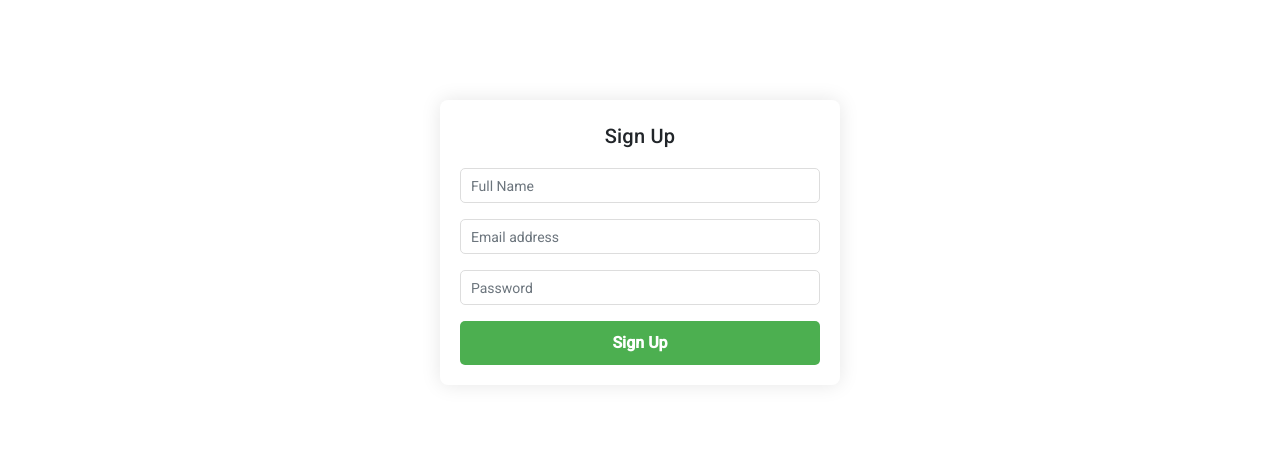
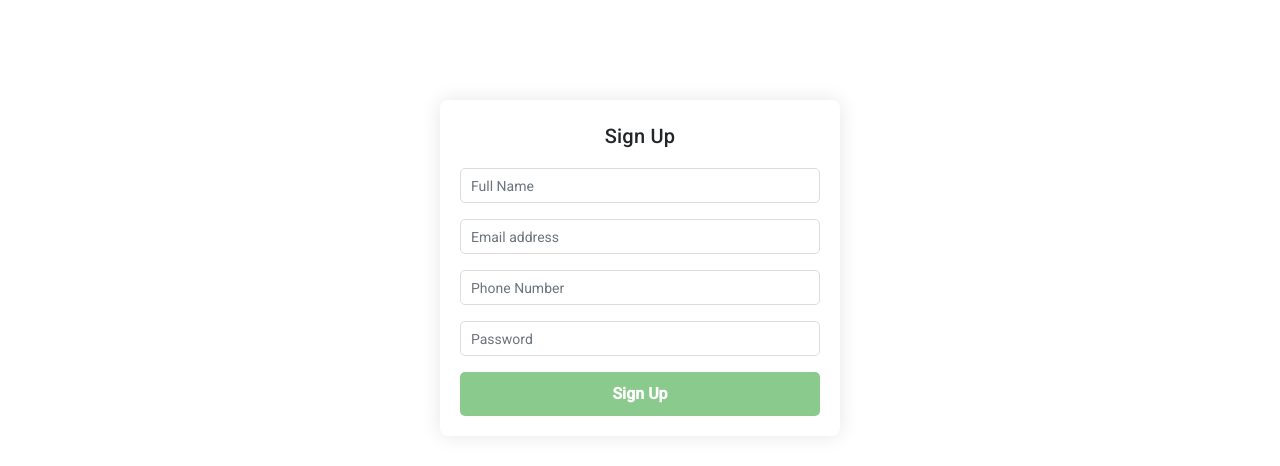
Before and after one commit to kavinkumarms/angularapp, an Angular app: page /signup in a window 1280 px wide. Shown: the top 466 px of the page. Built offline with nearby package versions, Linux system fonts and the light colour scheme; what primeng would draw is missing.

Commit message:
new changes

```diff
--- a/src/app/app.module.ts
+++ b/src/app/app.module.ts
@@ -9,6 +9,7 @@ import { AlertComponent } from './alert/alert.component';
 import { MatDialogModule } from '@angular/material/dialog';
 import {MatButtonModule} from '@angular/material/button';
 import {  HttpClientModule } from '@angular/common/http';
+import { ReactiveFormsModule } from '@angular/forms';
 @NgModule({
   declarations: [
     AppComponent,
@@ -17,6 +18,7 @@ import {  HttpClientModule } from '@angular/common/http';
   ],
   imports: [
     BrowserModule,
+    ReactiveFormsModule,
 
     AppRoutingModule,
     MatButtonModule,
--- a/src/app/signup/signup.component.html
+++ b/src/app/signup/signup.component.html
@@ -12,18 +12,21 @@
 
 
 <div class="container signup-container">
-  <form class="signup-form">
+  <form [formGroup]="userForm" class="signup-form">
     <h2 class="signup-heading">Sign Up</h2>
     <div class="form-group">
-      <input type="text" class="form-control" id="fullName" placeholder="Full Name" required>
+      <input formControlName="name" type="text" class="form-control" id="fullName" placeholder="Full Name" required>
     </div>
     <div class="form-group">
-      <input type="email" class="form-control" id="email" placeholder="Email address" required>
+      <input formControlName="email" type="email" class="form-control" id="email" placeholder="Email address" required>
     </div>
     <div class="form-group">
-      <input type="password" class="form-control" id="password" placeholder="Password" required>
+      <input formControlName="phoneNumber" type="email" class="form-control" id="Phone Number" placeholder="Phone Number" required>
     </div>
-    <button (click)="submit()" type="submit" class="btn btn-block">Sign Up</button>
+    <div class="form-group">
+      <input formControlName="password" type="password" class="form-control" id="password" placeholder="Password" required>
+    </div>
+    <button (click)="submit()" [disabled]="userForm.invalid" type="submit" class="btn btn-block">Sign Up</button>
   </form>
 </div>
 
--- a/src/app/signup/signup.component.ts
+++ b/src/app/signup/signup.component.ts
@@ -1,6 +1,11 @@
-import { Component } from '@angular/core';
+import { Component,OnInit } from '@angular/core';
 import {SignupLoginServiceService} from './signup-login-service.service'
-
+import {
+  FormBuilder,
+  FormControlName,
+  FormGroup,
+  Validators,
+} from '@angular/forms';
 
 
 
@@ -9,13 +14,24 @@ import {SignupLoginServiceService} from './signup-login-service.service'
   templateUrl: './signup.component.html',
   styleUrls: ['./signup.component.css']
 })
-export class SignupComponent {
-  constructor (private signupLoginServiceService:SignupLoginServiceService){
+export class SignupComponent implements OnInit {
+  constructor (private fb: FormBuilder,private signupLoginServiceService:SignupLoginServiceService){
 
   }
+  userForm: any = FormGroup;
   displayBasic:boolean=false;
+  ngOnInit(): void {
+    this.userForm = this.fb.group({
+      name: ['', Validators.required],
+      password: ['', Validators.required],
+      phoneNumber: ['', Validators.required],
+      email: ['',[ Validators.required, Validators.email]],
+
+    });
+  }
   submit(){
    // this.displayBasic=true;
   //  this.signupLoginServiceService.get();
+console.log(this.userForm)
   }
 }
```
